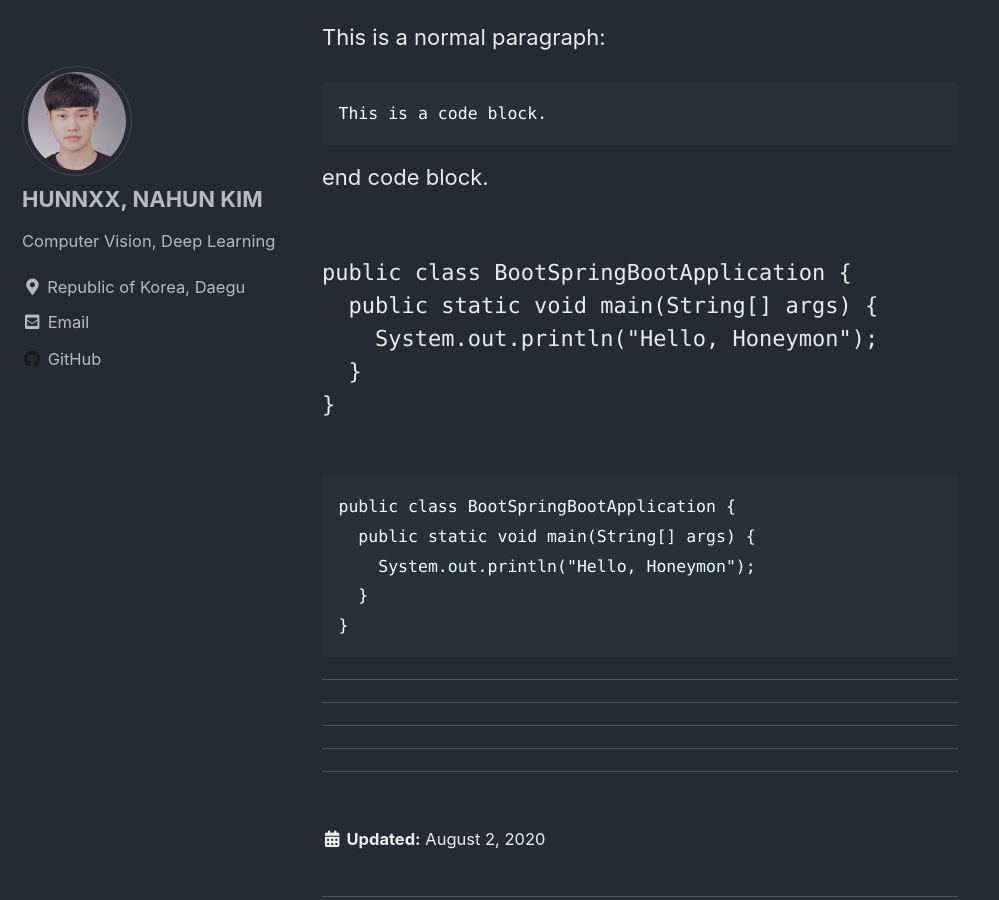
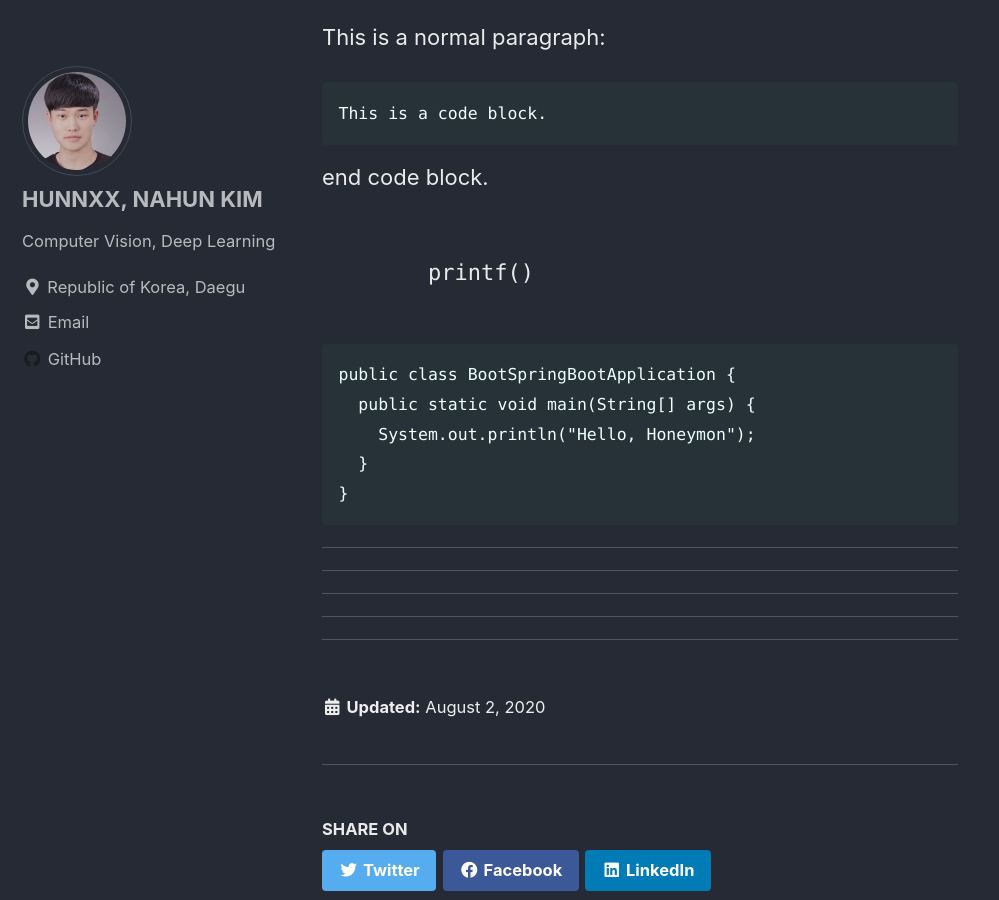
Before and after one commit to hunnxx/hunnxx.github.io, a Jekyll site: the page built from _posts/2020-08-01-practice.md, in a window 1280 px wide and 900 px high, scrolled down 1830 px. Shown: the whole window, without its empty margins (0-999 px from the left). Built offline with Jekyll 4.4.1, drawn with Linux system fonts in a browser that asks for light colours; cached includes are drawn as plain includes.

Commit message:
Update 2020-08-01-practice.md

````diff
--- a/_posts/2020-08-01-practice.md
+++ b/_posts/2020-08-01-practice.md
@@ -52,13 +52,9 @@ This is a normal paragraph:
 end code block.
 
 <pre>
-<code>
-public class BootSpringBootApplication {
-  public static void main(String[] args) {
-    System.out.println("Hello, Honeymon");
-  }
-}
-</code>
+    <code>
+        printf()
+    </code>
 </pre>
 
 ```
````
